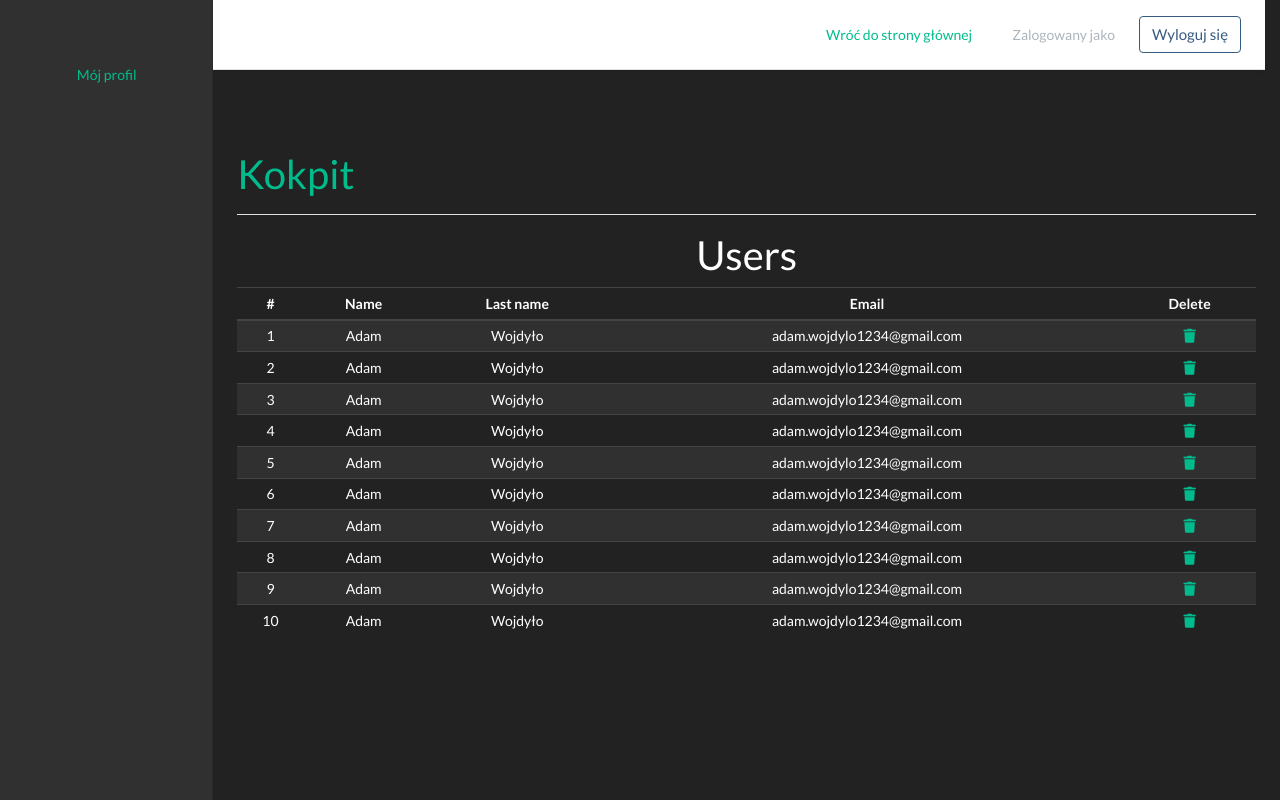
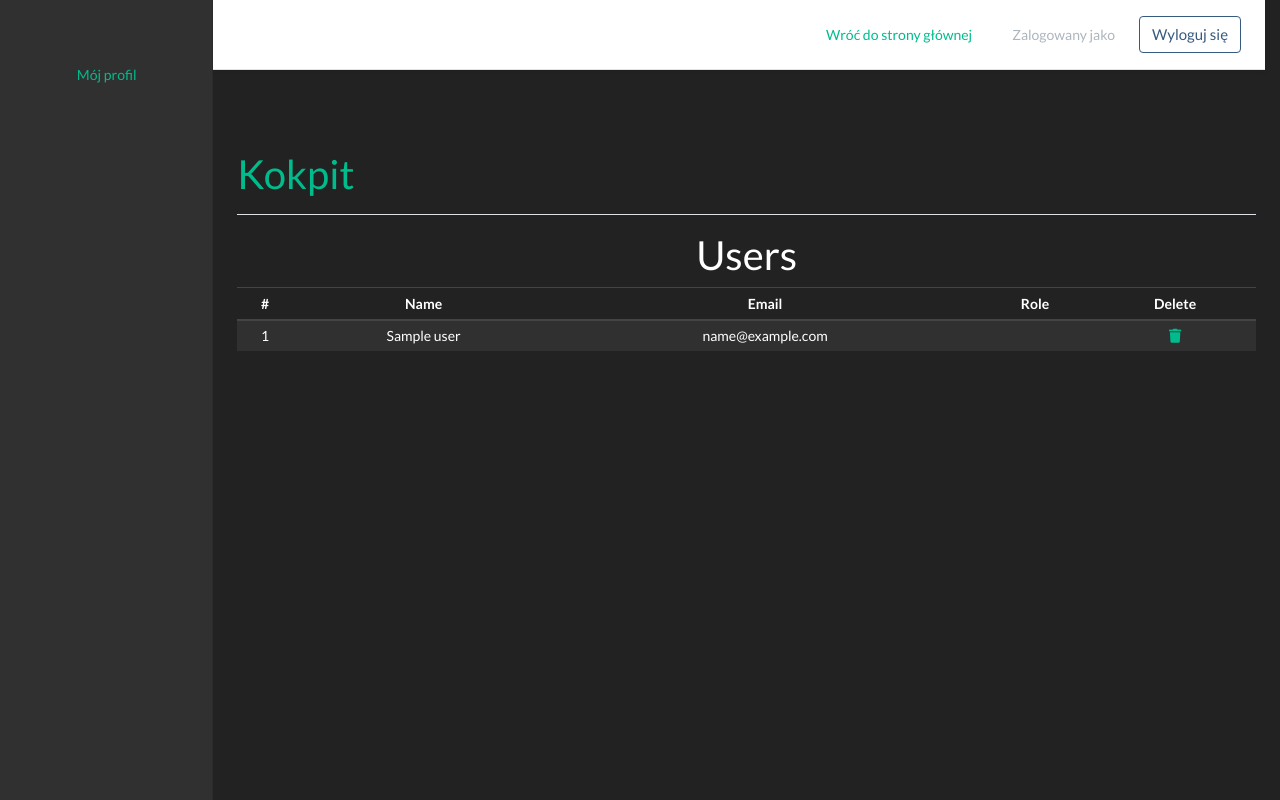
Before and after one commit to Adamall123/SymfonyLoginSystem, a Symfony app: template templates/admin/users.html.twig in a window 1280 px wide. Run offline with Twig, Linux system fonts and the light colour scheme; the template is opened without the code that fills it: most values are stand-ins (such as "Sample title", 1, 10 or a date in 2020); some libraries are stand-ins or nearby versions.

Commit message:
add display all users in admin panel

```diff
--- a/templates/admin/users.html.twig
+++ b/templates/admin/users.html.twig
@@ -9,19 +9,20 @@
             <tr>
             <th>#</th>
             <th>Name</th>
-            <th>Last name</th>
             <th>Email</th>
+            <th>Role</th>
             <th>Delete</th>
             </tr>
         </thead>
         <tbody>
-        {% for i in 1..10 %}
+        {% for user in users %}
             <tr>
-            <td>{{i}}</td>
-            <td>Adam</td>
-            <td>Wojdyło</td>
-            <td>adam.wojdylo1234@gmail.com</td>
-            <td><a href="#" onclick="return confirm('Czy jesteś pewny(a)?');"><i class="fas fa-trash"></i></a></td>
+            <td>{{ loop.index }}</td>
+            <td>{{ user.name }}</td>
+            <td>{{ user.email }}</td>
+            <td>{{ user.roles[0] }}</td>
+            <td><a href="{{ path('delete_user', {'user':user.id}) }}" onclick="return confirm('Czy jesteś pewny(a)?');">
+            <i class="fas fa-trash"></i></a></td>
             </tr>
         {% endfor %}
         </tbody>
```
Also changed, not shown: src/Controller/AdminController.php (+18 -1 lines).
